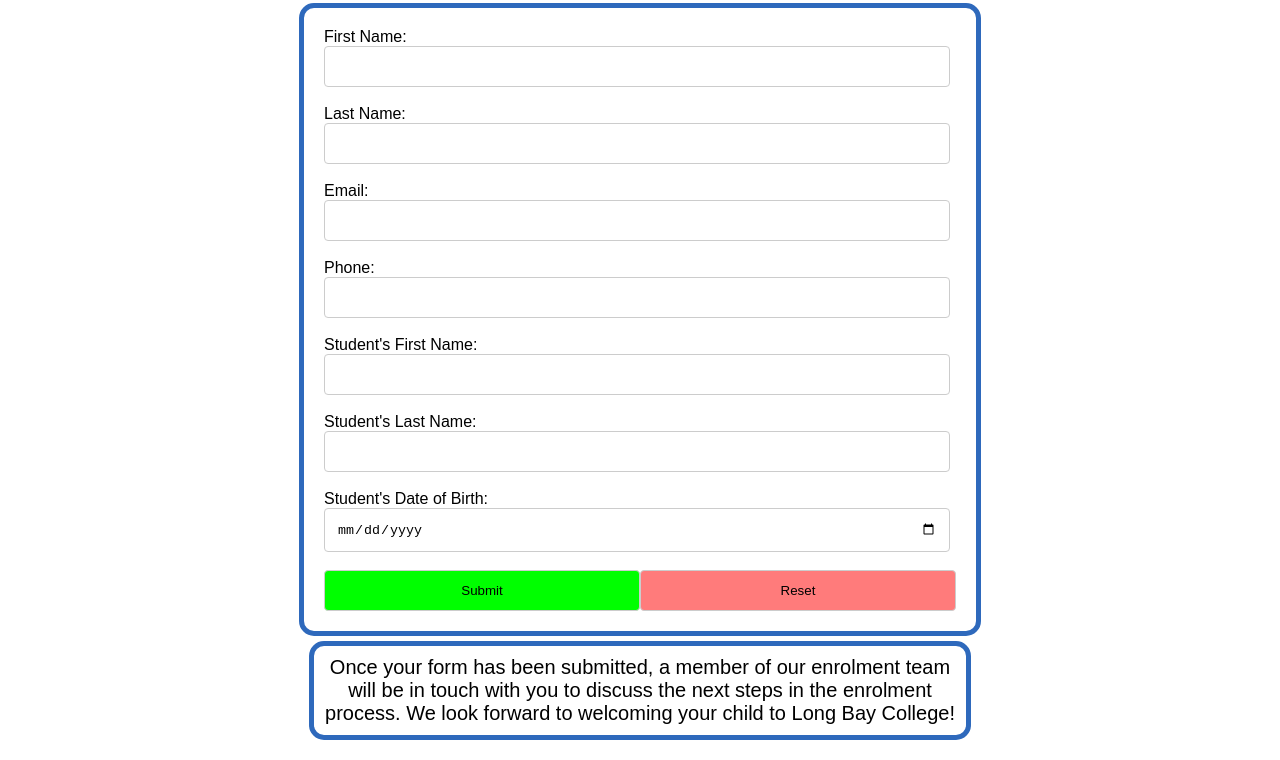
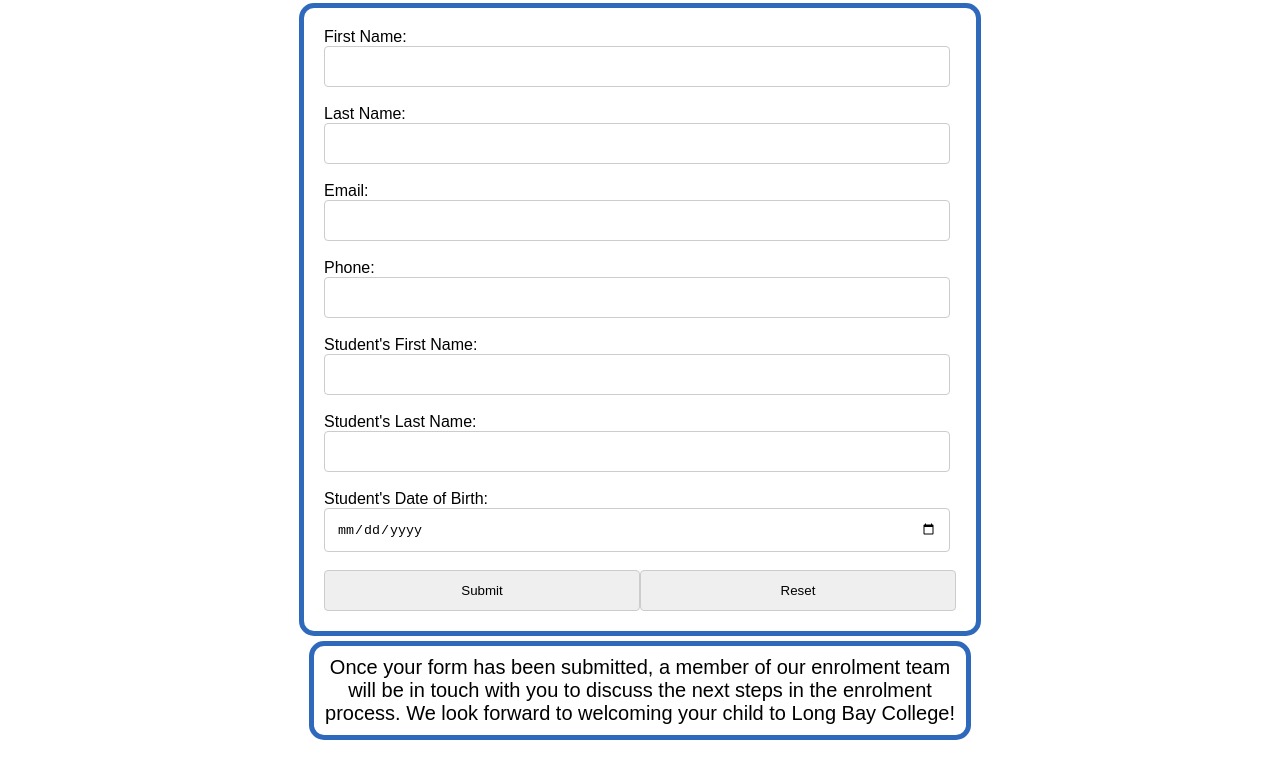
Before and after one commit to oscariodemario/assessment, a plain HTML site: page enrol.html in a window 1280 px wide. Shown: the part 290-1050 px from the top of the page. Drawn offline with Linux system fonts and the light colour scheme.

Commit message:
Remove redundant CSS rules and clean up style.css

```diff
--- a/style.css
+++ b/style.css
@@ -155,11 +155,3 @@ input[type=submit],
 input[type=reset] {
     width: 50%;
 }
-
-input[type=submit] {
-    background-color: rgb(0, 255, 0);
-}
-
-input[type=reset] {
-    background-color: rgb(255, 123, 123);
-}
```
